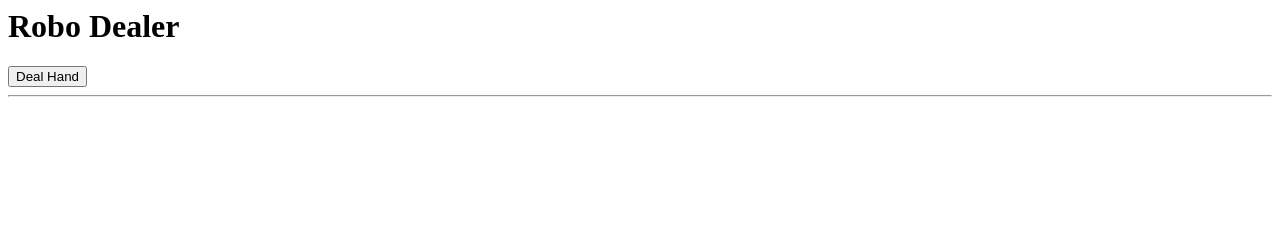
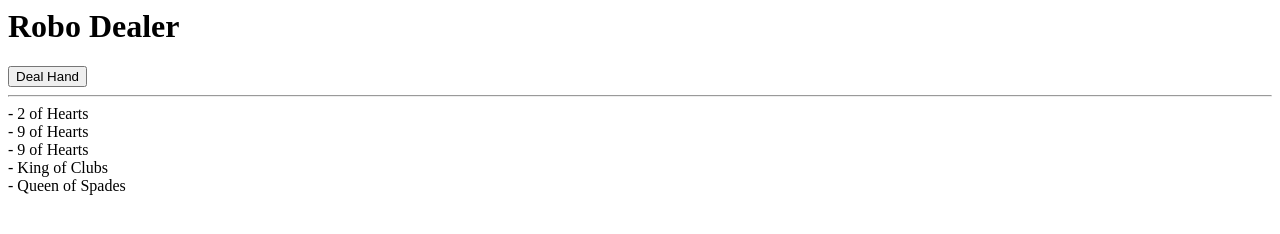
Before and after one commit to MorPfa/IT121-Winter-2023, a plain HTML site: page card_dealer.html in a window 1280 px wide. Both pictures are taken after a click on the button "Deal Hand". Drawn offline with nearby package versions, Linux system fonts and the light colour scheme.

Commit message:
Update card_dealer.html

```diff
--- a/card_dealer.html
+++ b/card_dealer.html
@@ -12,7 +12,7 @@
   <script>
     // Declaring arrays for suits and values
     const suits = ["Hearts", "Spades", "Clubs", "Diamonds"];
-    const values = [1, 2, 3, 4, 5, 6, 7, 8, 9, 10, 11, 12, 13];
+    const values = ["Ace", 2, 3, 4, 5, 6, 7, 8, 9, 10, "Jack", "Queen", "King"];
     // Creating the card object
     class Card {
       constructor(suit, value) {
@@ -31,21 +31,26 @@
       }
       return deck;
     }
-
+    var hand = new Array();
     function getDeck() {
-      var hand = new Array();
+      // let callObjToString = objToString();
       for (i = 0; i < 5; i++) {
         let x = Math.floor(Math.random() * 52);
         hand.push(deck[x]);
       }
       return hand;
     }
+
     //  Dealing hand of 5 card objects / outputting it to HTML
     const dealHand = () => {
-      let y = createDeck();
-      let z = getDeck();
-      console.log(z);
-      $("#card_hand").html(getDeck());
+      let callCreateDeck = createDeck();
+      let callGetDeck = getDeck();
+      let str = "";
+      for (i = 0; i < hand.length; i++) {
+        let obj = hand[i];
+        str += `- ${obj["value"]}  of ${obj["suit"]}  <br>  `;
+        $("#card_hand").html(str);
+      }
 
       return false; // prevent page reload
     };
```
